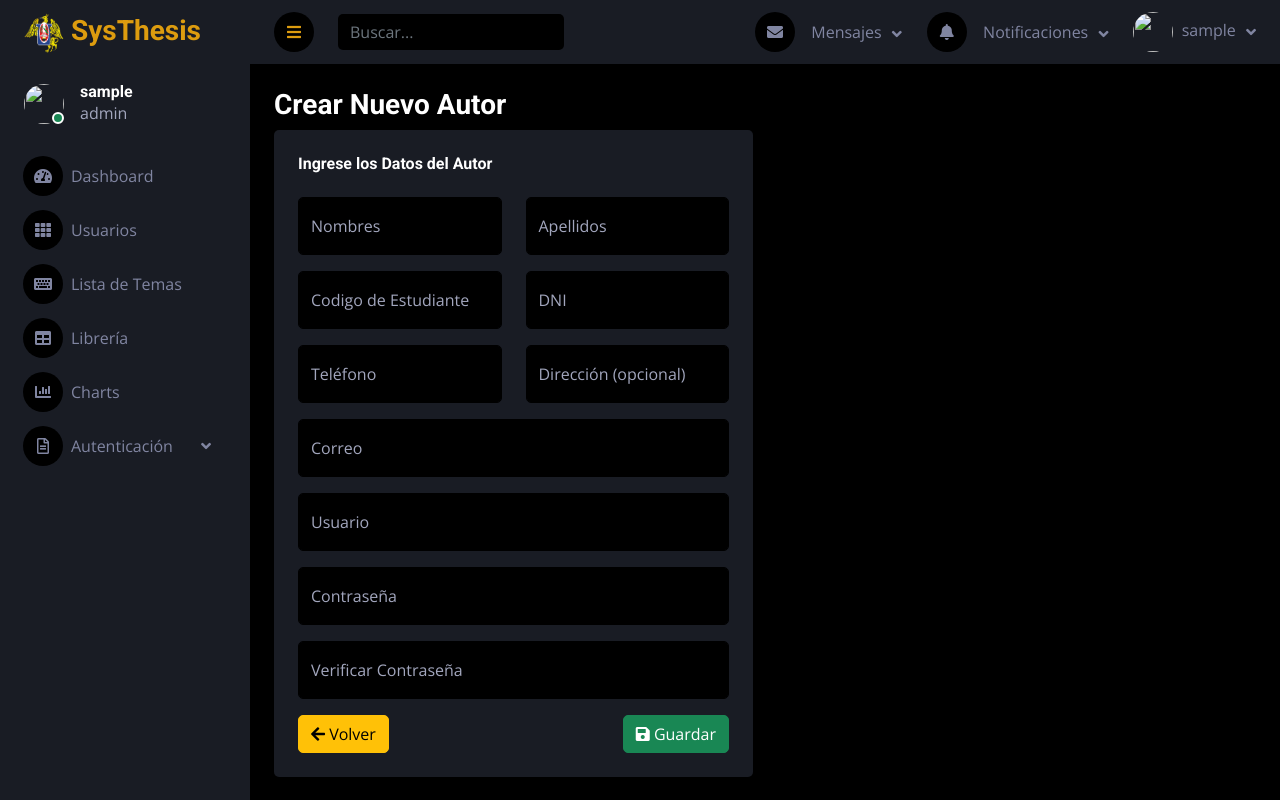
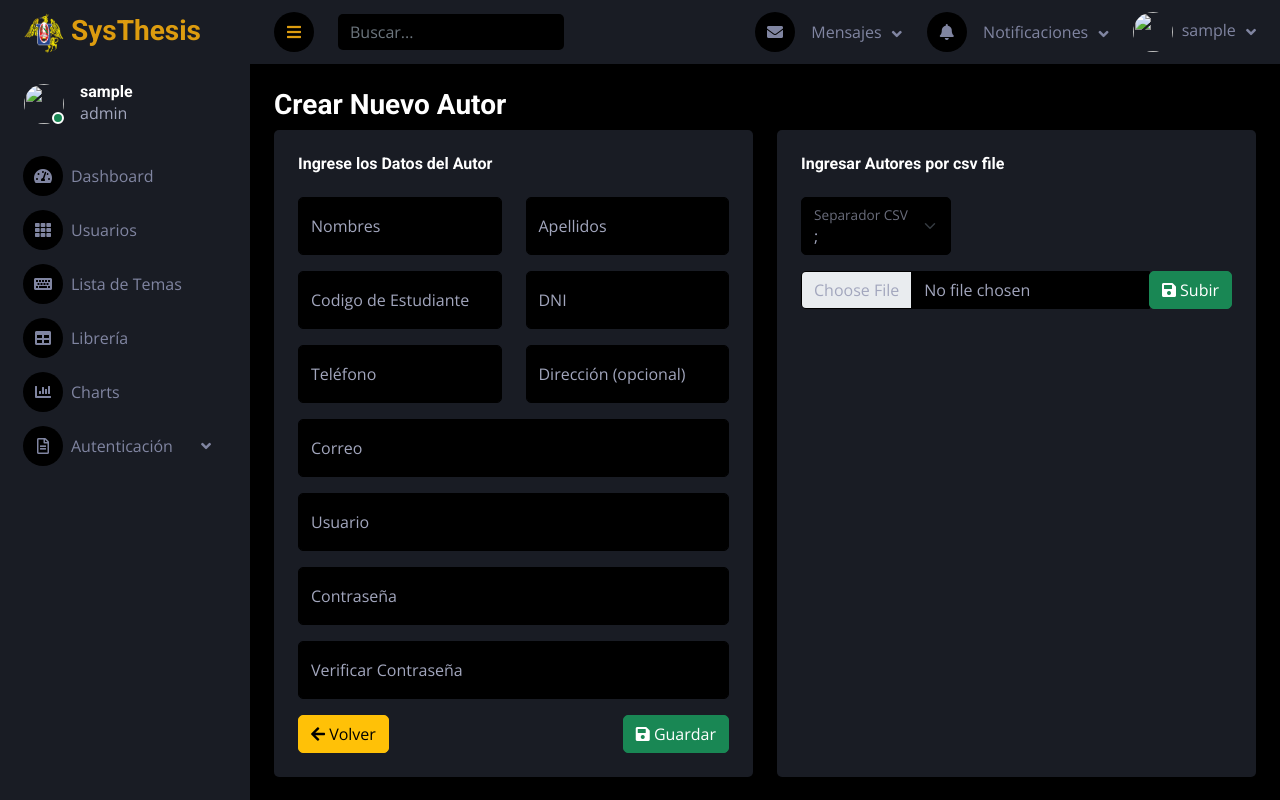
Before and after one commit to dmarino01/Thesis-management-system-flask, a Flask app: page /create_autor_form in a window 1280 px wide. Run offline with Flask 3, Linux system fonts and the light colour scheme; the visitor is signed in with stand-in values (Sample User, id 1); some libraries are stand-ins or nearby versions.

Commit message:
Bulk insert author method pt. 1

```diff
--- a/src/blueprints/author_blueprint.py
+++ b/src/blueprints/author_blueprint.py
@@ -104,3 +104,25 @@ def desactivate_autor(id):
             return redirect(url_for('author.autor'))
     except Exception as ex:
         raise Exception(ex)
+
+
+# Upload Autores by csv file
+@author_bp.route('/upload_autores', methods=['POST'])
+@login_required
+def upload_autores():
+    try:
+        if 'csv_file' not in request.files:
+            return "No file part"
+
+        csv_file = request.files['csv_file']
+        separator = request.form['Select_separator']
+
+        if csv_file.filename == '':
+            return "No selected file"
+
+        if csv_file:
+
+            data = ControllerAuthor.process_csv(db, separator, csv_file)
+            return redirect(url_for('author.create_autor_form'))
+    except Exception as ex:
+        raise Exception(ex)
--- a/src/templates/components/autor/create.html
+++ b/src/templates/components/autor/create.html
@@ -65,13 +65,15 @@
                     <div class="row">
                         <div class="col-md-6">
                             <div class="form-floating mb-3">
-                                <input type="text" class="form-control" id="floatingPhone" name="phone" placeholder="phone">
+                                <input type="text" class="form-control" id="floatingPhone" name="phone"
+                                    placeholder="phone">
                                 <label for="floatingPhone">Teléfono</label>
                             </div>
                         </div>
                         <div class="col-md-6">
                             <div class="form-floating mb-3">
-                                <input type="text" class="form-control" id="floatingAddress" name="address" placeholder="address">
+                                <input type="text" class="form-control" id="floatingAddress" name="address"
+                                    placeholder="address">
                                 <label for="floatingPhone">Dirección (opcional)</label>
                             </div>
                         </div>
@@ -82,15 +84,18 @@
                         <label for="floatingEmail">Correo</label>
                     </div>
                     <div class="form-floating mb-3">
-                        <input type="text" class="form-control" id="floatingUsername" name="username" placeholder="username">
+                        <input type="text" class="form-control" id="floatingUsername" name="username"
+                            placeholder="username">
                         <label for="floatingUsername">Usuario</label>
                     </div>
                     <div class="form-floating mb-3">
-                        <input type="password" class="form-control" id="floatingPassword" name="password" placeholder="password">
+                        <input type="password" class="form-control" id="floatingPassword" name="password"
+                            placeholder="password">
                         <label for="floatingPassword">Contraseña</label>
                     </div>
                     <div class="form-floating mb-3">
-                        <input type="password" class="form-control" id="floatingVerify_Password" name="verify_password" placeholder="password">
+                        <input type="password" class="form-control" id="floatingVerify_Password" name="verify_password"
+                            placeholder="password">
                         <label for="floatingVerify_Password">Verificar Contraseña</label>
                     </div>
 
@@ -106,6 +111,32 @@
             </div>
 
         </div>
+        <div class="col-sm-12 col-xl-6">
+            <div class="bg-secondary rounded h-100 p-4">
+                <h6 class="mb-4">Ingresar Autores por csv file</h6>
+                <form method="POST" action="/upload_autores" enctype="multipart/form-data">
+                    <input type="hidden" name="csrf_token" value="{{ csrf_token() }}">
+
+                    <div class="form-floating mb-3">
+                        <select style="width: 150px;" class="form-select mb-3" id="Select_separator" name="Select_separator">
+                            <option value=",">,</option>
+                            <option value=";" selected="">;</option>
+                            <option value=":">:</option>
+                            <option value="\t">\t</option>
+                        </select>
+                        <label for="Select_separator">Separador CSV</label>
+                    </div>
+
+                    <div class="input-group">
+                        <input class="form-control bg-dark" type="file" name="csv_file" accept=".csv" required>
+                        <span class="input-group-btn">
+                            <button type="submit" class="btn btn-success"><i class="fa fa-save"></i> Subir</button>
+                        </span>
+                    </div>
+
+                </form>
+            </div>
+        </div>
     </div>
 </div>
 <!-- Form End -->
```
Also changed, not shown: src/controllers/ControllerAuthor.py (+28 -2 lines).
